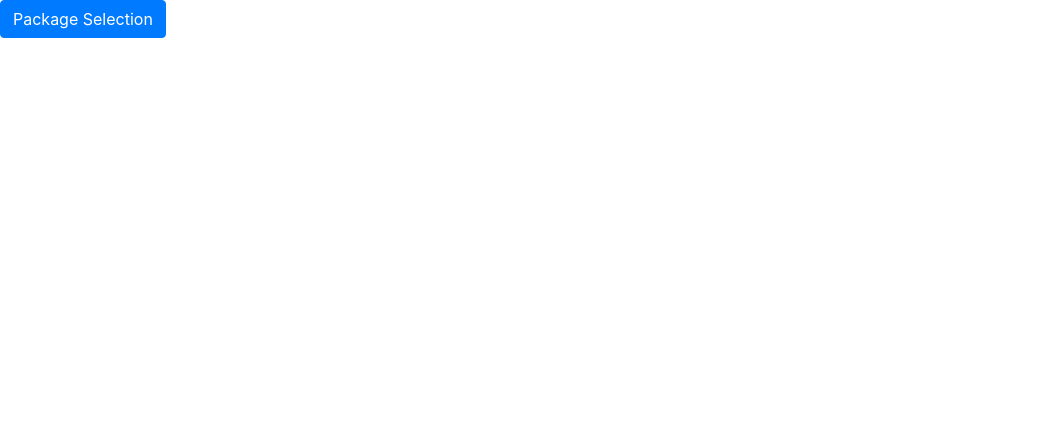
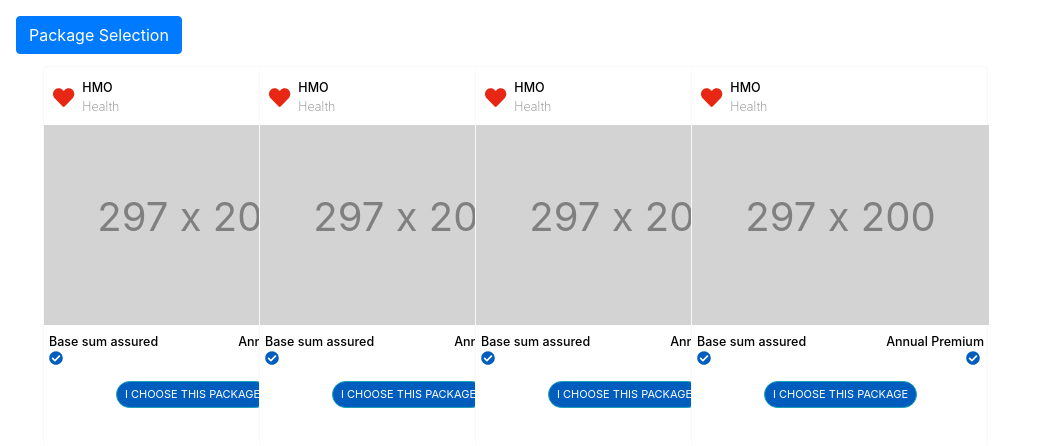
Before and after one commit to KarlRom/DigiInsurance-PackageSelectionPage, a React (Create React App) app in the folder my-app/: page / in a window 1280 px wide. Shown: the top 446 px of the page, without its empty margins (0-1052 px from the left). Built offline with nearby package versions, Linux system fonts and the light colour scheme.

Commit message:
DigiInsurance-PackageSelection- ModalProb

```diff
--- a/my-app/package.json
+++ b/my-app/package.json
@@ -3,6 +3,9 @@
   "version": "0.1.0",
   "private": true,
   "dependencies": {
+    "@fortawesome/fontawesome-svg-core": "^1.2.30",
+    "@fortawesome/free-solid-svg-icons": "^5.14.0",
+    "@fortawesome/react-fontawesome": "^0.1.11",
     "@testing-library/jest-dom": "^4.2.4",
     "@testing-library/react": "^9.3.2",
     "@testing-library/user-event": "^7.1.2",
--- a/my-app/src/App.js
+++ b/my-app/src/App.js
@@ -2,7 +2,8 @@ import React from 'react';
 import { Card, Container, Row, Col, Button , ButtonToolbar, Modal } from 'react-bootstrap';
 import { ArrowRight } from 'react-bootstrap-icons';
 
-import {PackageDealSelectionModal} from './components/PackageDealSelectionModal.js'
+import {PackageDealSelectionModal} from './components/PackageDealSelectionModal.js';
+import {PackageCard} from './components/PackageCard.js';
 
 
 class App extends React.Component {
@@ -23,14 +24,30 @@ class App extends React.Component {
     });
   }
   render() {
+
     return (
-    <div>
+    <div className="p-3">
       {/*<h1> Bootstrap Modal in React</h1>*/}
-      <ButtonToolbar>
       <Button onClick={()=>{this.setState({Modalshow: true})}}>Package Selection</Button>
 
       <PackageDealSelectionModal show ={this.state.Modalshow} onHide = {()=>{this.setState({Modalshow: false})}}/>
-      </ButtonToolbar>
+
+      <Container fluid>
+        <Row xs={2} md={4} lg={6}>
+          <Col className = "m-1" >
+            <PackageCard />
+          </Col>
+          <Col className = "m-1" >
+            <PackageCard />
+          </Col>
+          <Col className = "m-1" >
+            <PackageCard />
+          </Col>
+          <Col className = "m-1" >
+            <PackageCard />
+          </Col>
+        </Row>
+      </Container>
 
       <Modal size = "m" className = "p-3" show ={this.state.Modalshow2} flex>
         <Modal.Body className = "mx-3 p-3">
--- /dev/null
+++ b/my-app/src/components/Holder2.js
@@ -0,0 +1,23 @@
+import React, { Component } from 'react'
+
+export default class Holder2 extends Component {
+    render() {
+
+        const style ={
+            backgroundColor:  '#d3d3d3',
+            height: 200,
+            width: 297
+        }
+
+        const holderStyle ={
+            color: 'grey',
+            fontSize: 40
+        }
+        return (
+            <div className = "d-flex flex-wrap justify-content-center align-items-center"style = {style}>
+                <p className = "justify-content-center align-items-center" style = {holderStyle}> {style.width} x {style.height} </p>
+            </div>
+        )
+
+    }
+}
--- /dev/null
+++ b/my-app/src/components/Package-Selection.css
@@ -0,0 +1,25 @@
+
+.desc {
+    font-size: 10px;
+    font-family: Arial, Helvetica, sans-serif;
+    margin: 0;
+    opacity: 0.8;
+  }
+
+  .type {
+    font-weight: 200;
+    font-size: 12.5px;
+    color: grey;
+  }
+
+  .insurance {
+    font-weight: 500;
+    font-size: 12.5px;
+    color: black;
+  }
+
+  .package {
+    font-weight: 600;
+    font-size: 11px;
+    color: blue;
+  }
--- /dev/null
+++ b/my-app/src/components/PackageCard.js
@@ -0,0 +1,62 @@
+import React from 'react'
+import {Card, Button} from 'react-bootstrap'
+import Holder2 from './Holder2'
+import './Package-Selection.css'
+import { FontAwesomeIcon } from '@fortawesome/react-fontawesome'
+import { faHeart, faCheckCircle } from '@fortawesome/free-solid-svg-icons'
+
+export const PackageCard = ({type, basesum, annual}) => {
+    const style ={
+        width: 297,
+    }
+
+    return(
+
+
+        <Card border = "light" className = "flex-wrap justify-content-center m-2" style ={style}>
+            <Card.Body className = "pb-2 pt-2">
+            <Card.Text className = "ml-1">
+                <span className = "row package pb-1">{type} </span>
+                <span className = "row align-items-center">
+                    <FontAwesomeIcon icon = {faHeart} size= "lg" style = {{color: "#e72614"}} />
+                   <span className = "col ml-2">
+                        <span className = "row insurance">HMO </span>
+                        <span className = " row type">Health</span>
+                   </span>
+
+                </span>
+            </Card.Text>
+            </Card.Body>
+
+            <Card.Body className="p-0">
+                <Holder2 />
+            </Card.Body>
+
+            <Card.Body className = "pt-2">
+                <span className = "row">
+                    <span className = "col">
+                        <span className = " row insurance">Base sum assured</span>
+                        <span className = "row">
+                            <FontAwesomeIcon icon = {faCheckCircle} size = "sm" style = {{color:"#005dbe"}} />
+                            <span className = "type pl-1">{basesum}</span>
+                        </span>
+                    </span>
+
+                    <span className = "col">
+                        <span className = "row d-flex justify-content-end insurance">Annual Premium</span>
+                        <span className = "row d-flex justify-content-end">
+                            <FontAwesomeIcon icon = {faCheckCircle} size = "sm" style = {{color: "#005dbe"}} />
+                            <span className = "type pl-1">{annual}</span>
+                        </span>
+                    </span>
+                </span>
+
+                <span className = "row d-flex justify-content-center pt-3">
+                <Button variant = "info" size = "sm" style = {{backgroundColor: "#005dbe", borderRadius: 50,  fontSize: 11}}>I CHOOSE THIS PACKAGE</Button>
+                </span>
+            </Card.Body>
+        </Card>
+    )
+}
+
+export default PackageCard
```
Also changed, not shown: my-app/src/components/PackageSelection.js (added, +44 -0 lines), 1 other file (tests, documents, lock files or other folders).
